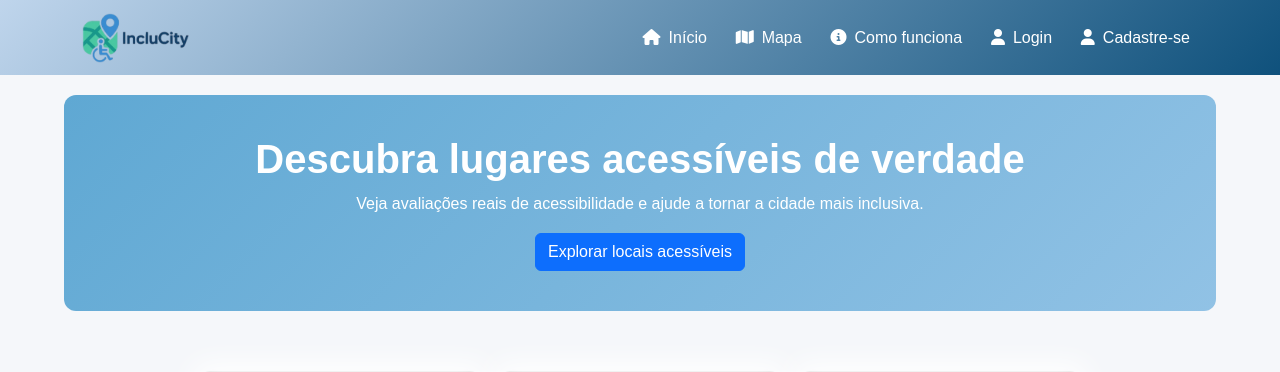
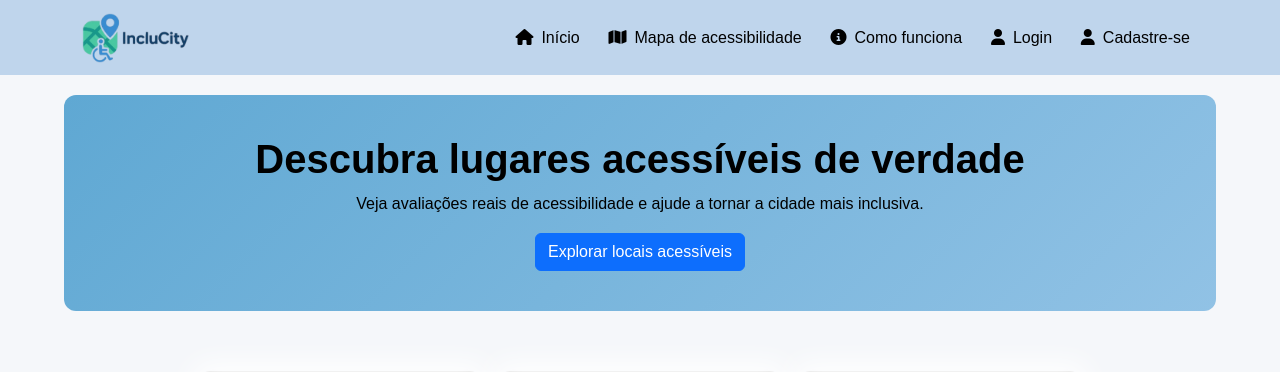
Before and after one commit to matheusmatos199528-tech/projeto-final-1, a PHP site: page /ComoFunciona.html in a window 1280 px wide. Shown: the top 372 px of the page. Run offline with PHP 8.4, Linux system fonts and the light colour scheme.

Commit message:
correçao bug

```diff
--- a/ComoFunciona.html
+++ b/ComoFunciona.html
@@ -35,7 +35,7 @@
 
           <li class="nav-item">
             <a class="nav-link" href="mapa.html">
-              <i class="fa-solid fa-map me-2"></i>Mapa
+              <i class="fa-solid fa-map me-2"></i>Mapa de acessibilidade
             </a>
           </li>
 
--- a/css/comoFunciona.css
+++ b/css/comoFunciona.css
@@ -21,7 +21,7 @@ a:focus, button:focus {
 
 /* ===== NAVBAR ===== */
 .navbar {
-  background: linear-gradient(135deg, #bfd5ec, #0f517c);
+  background: #bfd5ec;
   min-height: 75px;
   display: flex;
   align-items: center;
@@ -40,7 +40,7 @@ a:focus, button:focus {
 }
 
 .nav-link {
-  color: white;
+  color: #000000;
   border-radius: 10px;
   transition: 0.3s;
   padding: 8px 12px;
@@ -54,7 +54,7 @@ a:focus, button:focus {
 /* ===== HERO ===== */
 .interactive-hero {
   background: linear-gradient(135deg, #5fa8d3, #91c2e5);
-  color: white;
+  color: #000000;
   padding: 40px 20px;
   border-radius: 12px;
   text-align: center;
--- a/css/mapa.css
+++ b/css/mapa.css
@@ -10,8 +10,8 @@ body {
 
 /* ===== NAVBAR ===== */
 .navbar {
-  background: linear-gradient(135deg, #bfd5ec, #0f517c);
-  min-height: 75px;
+  background: #bfd5ec;
+  height: 75px;
   display: flex;
   align-items: center;
   padding: 10px 20px;
@@ -29,7 +29,7 @@ body {
 }
 
 .nav-link {
-  color: white;
+  color: #000000;
   border-radius: 10px;
   transition: 0.3s;
   padding: 6px 10px;
--- a/css/telainicial.css
+++ b/css/telainicial.css
@@ -32,8 +32,8 @@ body {
 }
 
 .nav-link:hover {
-  color: #000000;
-  background: #ffe600;
+  color: #ffe600;
+  background: rgba(0, 0, 0, 0.2);
 }
 
 .navbar-toggler {
--- a/mapa.html
+++ b/mapa.html
@@ -29,7 +29,7 @@
         <ul class="navbar-nav align-items-lg-center ms-auto">
           <li class="nav-item"><a class="nav-link" href="TelaInicial.html"><i
                 class="fa-solid fa-house me-2"></i>Início</a></li>
-          <li class="nav-item"><a class="nav-link" href="mapa.html"><i class="fa-solid fa-map me-2"></i>Mapa</a></li>
+          <li class="nav-item"><a class="nav-link" href="mapa.html"><i class="fa-solid fa-map me-2"></i>Mapa de acessibilidade</a></li>
           <li class="nav-item"><a class="nav-link" href="ComoFunciona.html"><i
                 class="fa-solid fa-circle-info me-2"></i>Como funciona</a></li>
           <li class="nav-item"><a class="nav-link" href="login.html"><i class="fa-solid fa-user me-2"></i>Login</a></li>
```
